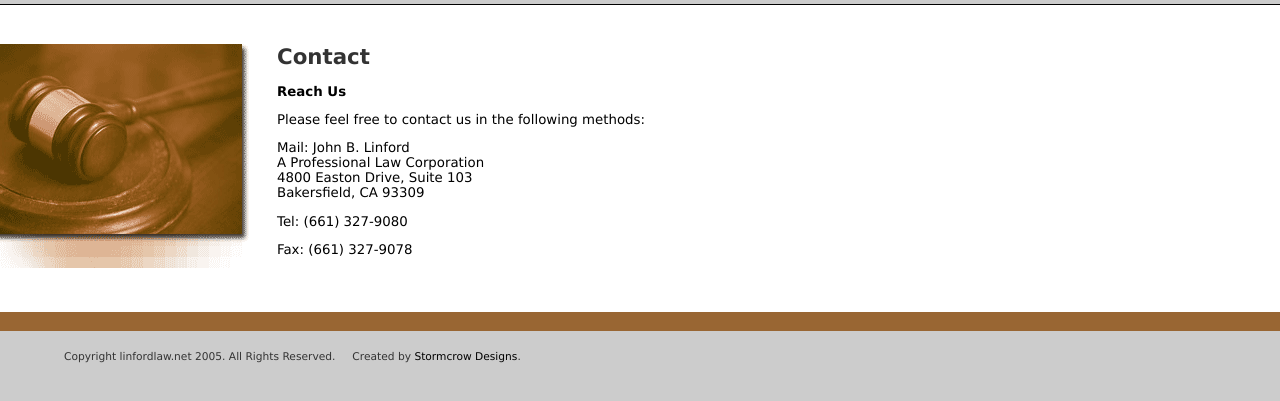
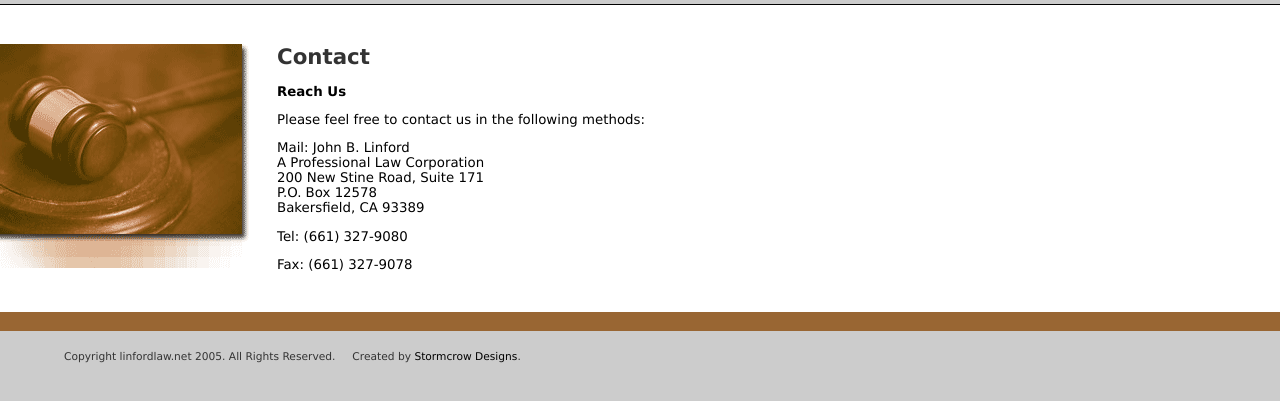
Before and after one commit to mattLinford/linfordlaw, a plain HTML site: page contact.htm in a window 1280 px wide. Shown: the part 145-546 px from the top of the page. Drawn offline with Linux system fonts and the light colour scheme.

Commit message:
Update contact.htm

```diff
--- a/contact.htm
+++ b/contact.htm
@@ -43,8 +43,9 @@
             <p>Please feel free to contact us in the following methods:</p>
             <p>Mail: John B. Linford<br>
               A Professional Law Corporation<br>
-              4800 Easton Drive, Suite 103<br>
-              Bakersfield, CA 93309</p>
+              200 New Stine Road, Suite 171<br>
+              P.O. Box 12578<br>
+              Bakersfield, CA 93389</p>
             <p>Tel: (661) 327-9080</p>
             <p>Fax: (661) 327-9078</p>
             </TD>
```
